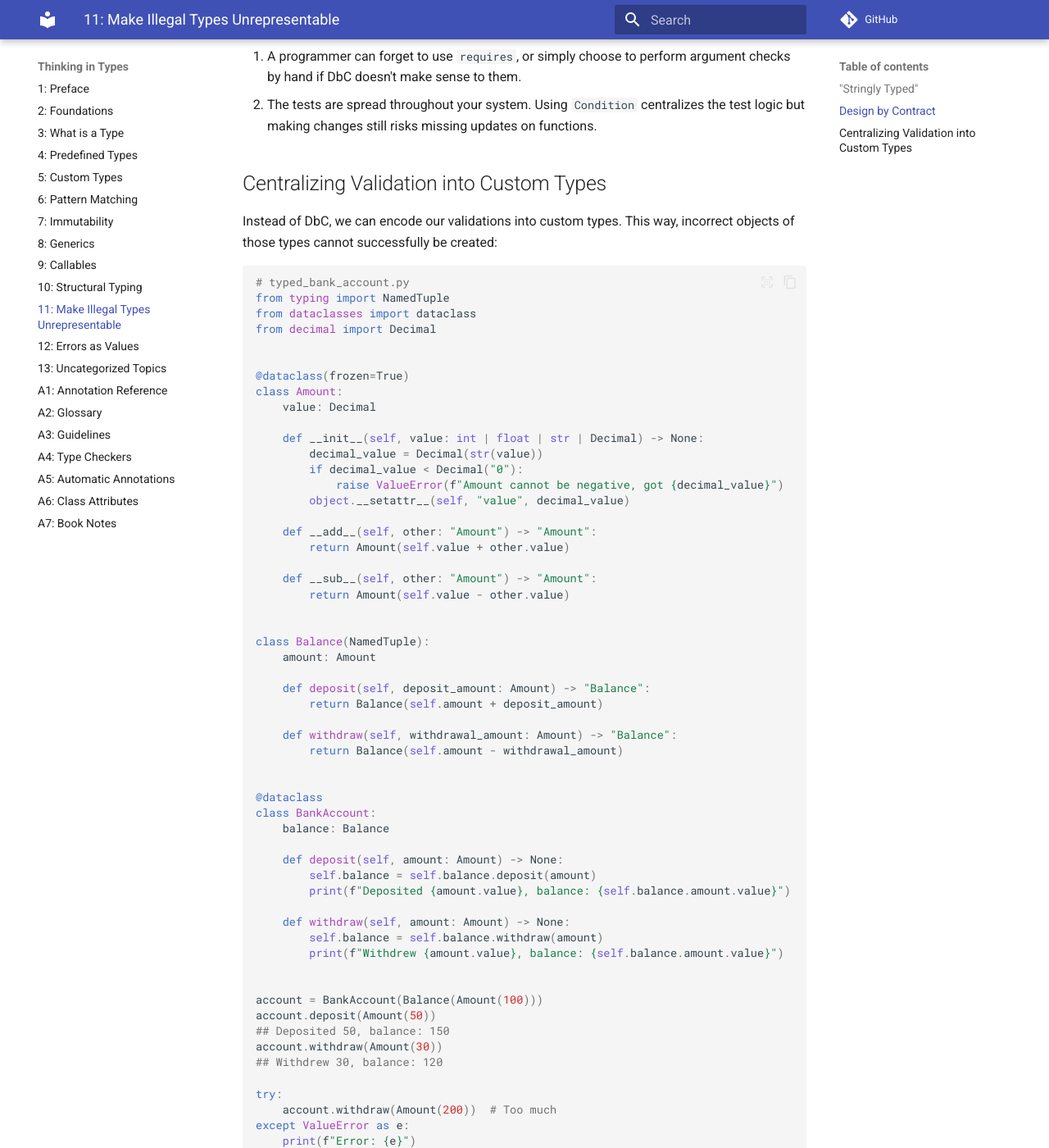
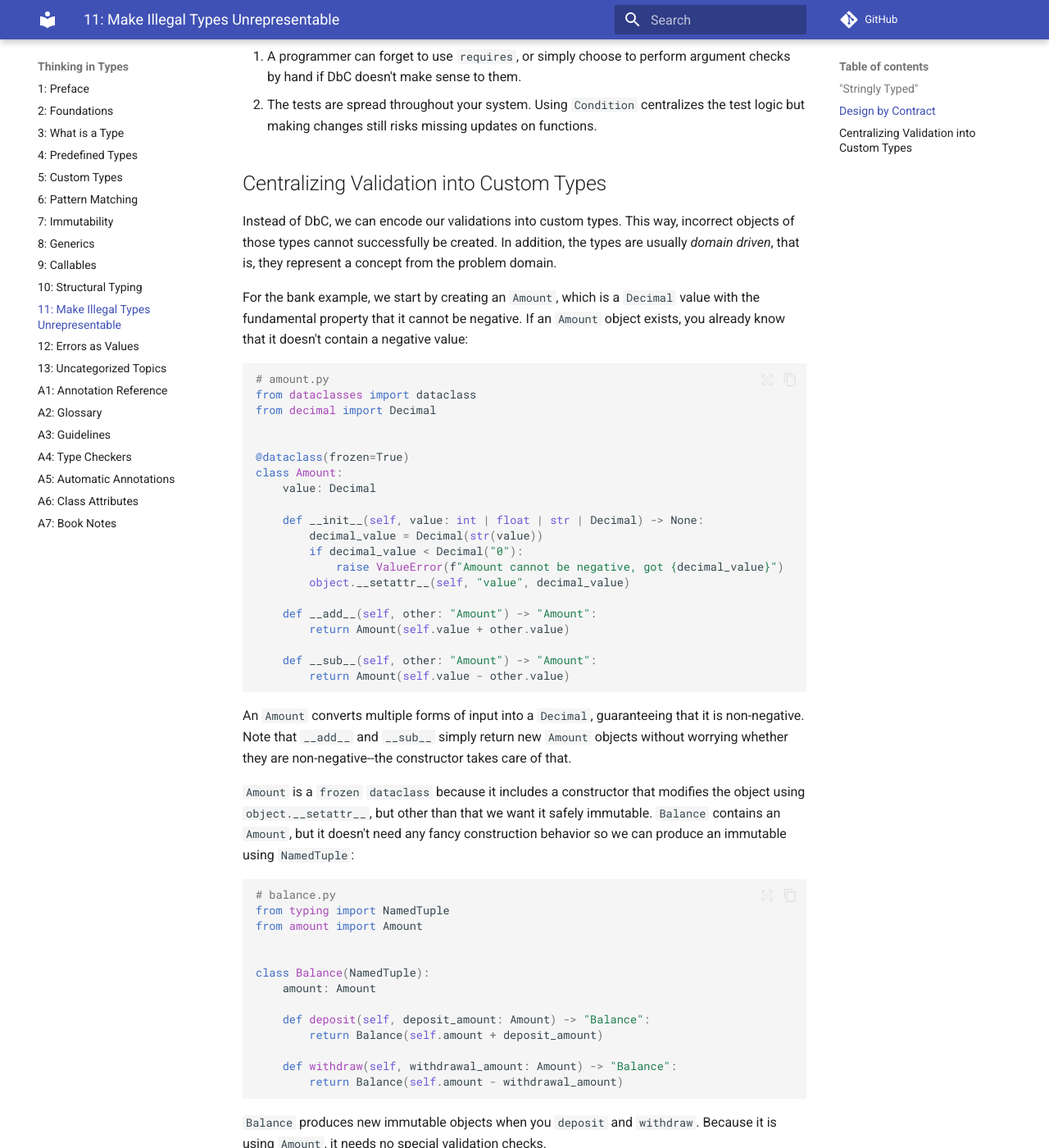
Before and after one commit to ThinkingInTypes/ThinkingInTypes.github.io, an MkDocs documentation site: the page built from Chapters/11_Make_Illegal_Types_Unrepresentable.md, in a window 1280 px wide and 1400 px high, scrolled down 3319 px. Shown: the whole window at 82% size. Built offline with MkDocs 1.6.1 and Material for MkDocs 9.7.7, drawn with Linux system fonts in a browser that asks for light colours; comment, search, counter and statistics services are not loaded; some of the changed text lies outside the part shown.

Commit message:
broke example into individual file pieces

````diff
--- a/Chapters/11_Make_Illegal_Types_Unrepresentable.md
+++ b/Chapters/11_Make_Illegal_Types_Unrepresentable.md
@@ -142,11 +142,14 @@ DbC definitely helps, but it has limitations:
 ## Centralizing Validation into Custom Types
 
 Instead of DbC, we can encode our validations into custom types.
-This way, incorrect objects of those types cannot successfully be created:
+This way, incorrect objects of those types cannot successfully be created.
+In addition, the types are usually *domain driven*, that is, they represent a concept from the problem domain.
+
+For the bank example, we start by creating an `Amount`, which is a `Decimal` value with the fundamental property that it cannot be negative.
+If an `Amount` object exists, you already know that it doesn't contain a negative value:
 
 ```python
-# typed_bank_account.py
-from typing import NamedTuple
+# amount.py
 from dataclasses import dataclass
 from decimal import Decimal
 
@@ -166,6 +169,18 @@ class Amount:
 
     def __sub__(self, other: "Amount") -> "Amount":
         return Amount(self.value - other.value)
+```
+
+An `Amount` converts multiple forms of input into a `Decimal`, guaranteeing that it is non-negative.
+Note that `__add__` and `__sub__` simply return new `Amount` objects without worrying whether they are non-negative--the constructor takes care of that.
+
+`Amount` is a `frozen` `dataclass` because it includes a constructor that modifies the object using `object.__setattr__`, but other than that we want it safely immutable.
+`Balance` contains an `Amount`, but it doesn't need any fancy construction behavior so we can produce an immutable using `NamedTuple`:
+
+```python
+# balance.py
+from typing import NamedTuple
+from amount import Amount
 
 
 class Balance(NamedTuple):
@@ -176,6 +191,19 @@ class Balance(NamedTuple):
 
     def withdraw(self, withdrawal_amount: Amount) -> "Balance":
         return Balance(self.amount - withdrawal_amount)
+```
+
+`Balance` produces new immutable objects when you `deposit` and `withdraw`.
+Because it is using `Amount`, it needs no special validation checks.
+
+In the new, improved `BankAccount`, the need for validation disappears because it is automatically enforced by the types:
+
+```python
+# typed_bank_account.py
+from dataclasses import dataclass
+
+from amount import Amount
+from balance import Balance
 
 
 @dataclass
@@ -210,7 +238,11 @@ except ValueError as e:
 ## Error: Amount cannot be negative, got -10
 ```
 
+The code is significantly more straightforward to understand and change.
 If we need to change the underlying representation of `Amount` we only do it in one place.
 Suppose, for example, we discover Python's implementation of `Decimal` is too slow.
 We can modify `Amount` to use, for example, a Rust implementation of decimal numbers.
 We *only* need to change the code for `Amount` because the rest of the code simply uses `Amount`.
+
+Possibly best of all, any new code we write using our types transparently uses all the type validations built into those types.
+If we add more validations, they automatically propagate to each site where those types are used.
````
